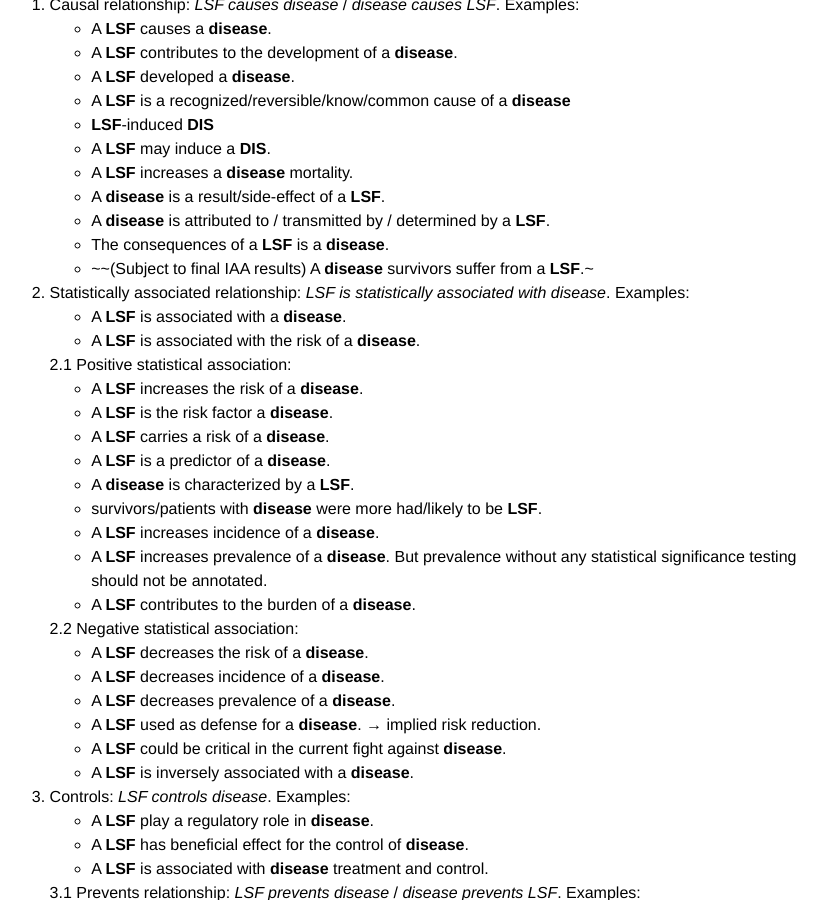
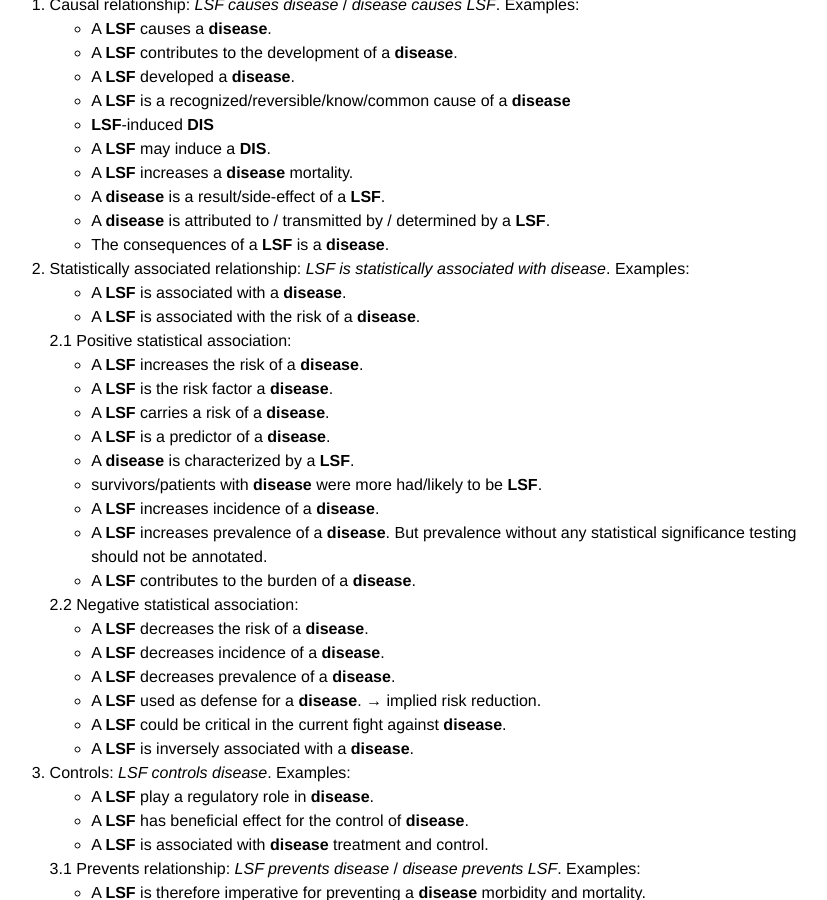
Before and after one commit to EvaMakri/lifestylefactors-annotation-docs, a Jekyll site: the page built from index.md, in a window 1280 px wide and 900 px high, scrolled down 571 px. Shown: the whole window, without its empty margins (232-1059 px from the left). Built offline with Jekyll 4.4.1, drawn with Linux system fonts in a browser that asks for light colours.

Commit message:
Update index.md

```diff
--- a/index.md
+++ b/index.md
@@ -26,7 +26,6 @@ Examples:
     * A __disease__ is a result/side-effect of a __LSF__.
     * A __disease__ is attributed to / transmitted by / determined by a __LSF__.
     * The consequences of a __LSF__ is a __disease__.
-    * ~~(Subject to final IAA results) A __disease__ survivors suffer from a __LSF__.~
 
 2. Statistically associated relationship: _LSF is statistically associated with disease_.
 Examples:
```
